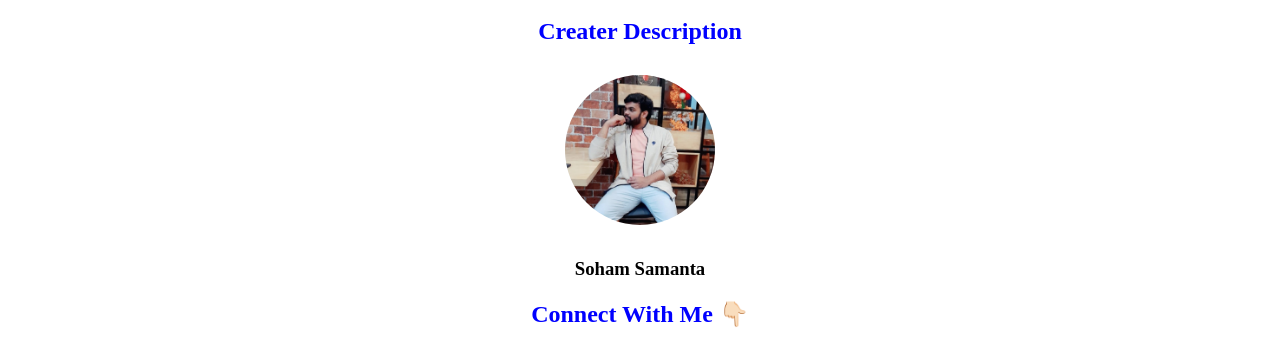
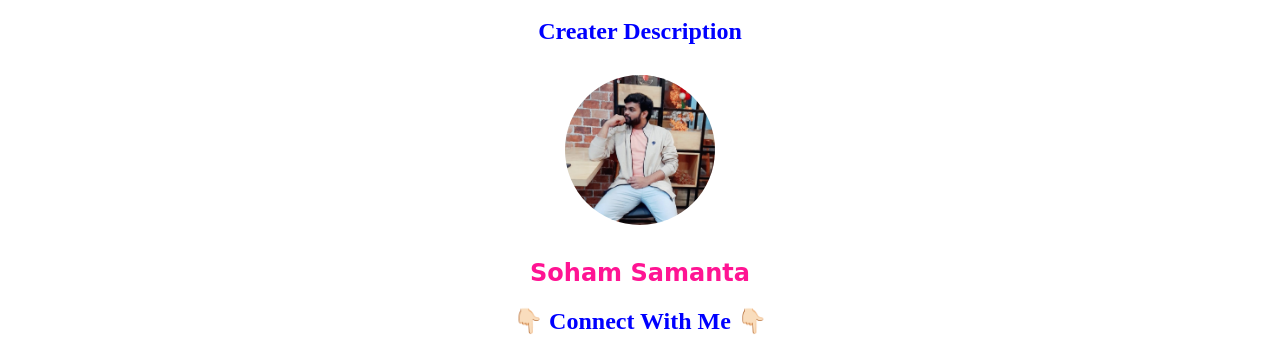
Before and after one commit to soham-samanta/WeatherAPI, a website: page index.html in a window 1280 px wide. Shown: the part 927-1268 px from the top of the page. Drawn offline with Linux system fonts and the light colour scheme.

Commit message:
final updateV3.0

```diff
--- a/index.html
+++ b/index.html
@@ -44,8 +44,8 @@
             Creater Description
         </h2>
         <img height="150" width="150" src="images/cc.jpg" alt="This is Soham Samanta">
-        <h3>Soham Samanta</h3>
-        <h2>Connect With Me 👇🏻 </h2>
+        <h1>Soham Samanta</h1>
+        <h2>👇🏻 Connect With Me 👇🏻 </h2>
         <!-- <a href="https://twitter.com/sohamtwt" target="_blank" rel="noopener noreferrer">Twitter</a>&nbsp;&nbsp;|&nbsp;&nbsp;
         <a href="https://www.linkedin.com/in/soham-samanta-5732b41b5/" target="_blank" rel="noopener noreferrer">LinkedIn</a>&nbsp;&nbsp;|&nbsp;&nbsp;
         <a href="https://www.instagram.com/sohamsamanta2/" target="_blank" rel="noopener noreferrer">Instagram</a> -->
```
